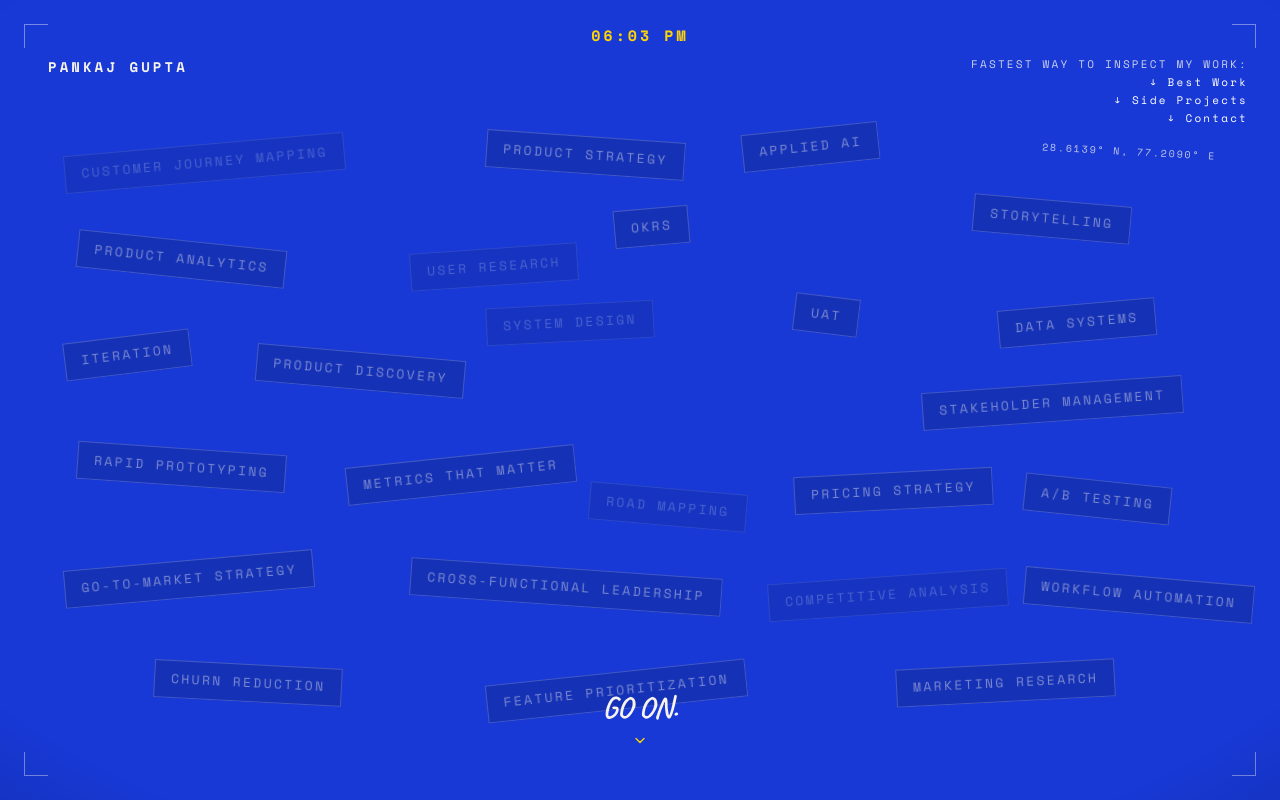
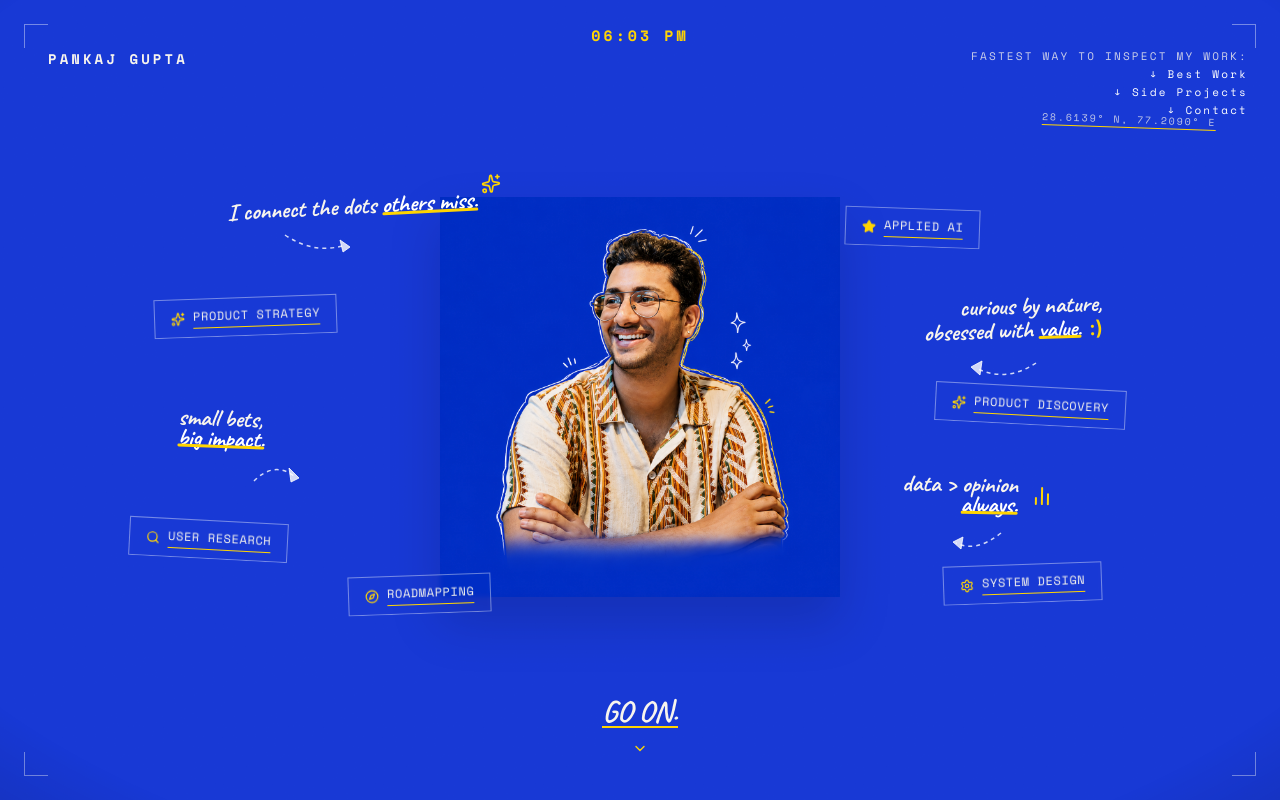
Before and after one commit to onalunchbreak/pankaj-gupta-portfolio, a Next.js app: page / in a window 1280 px wide. Shown: the top 800 px of the page. Built offline with nearby package versions, Linux system fonts and the light colour scheme.

Commit message:
feat(hero): rebuild hero section with cutout photo, handwritten doodle annotations, dashed arrows, and outlined tags

```diff
--- a/src/components/sections/hero.tsx
+++ b/src/components/sections/hero.tsx
@@ -1,50 +1,13 @@
 "use client";
 import { useEffect, useState } from "react";
 import { motion } from "framer-motion";
-import { ChevronDown } from "lucide-react";
+import Image from "next/image";
+import { ChevronDown, Search, Sparkles, Star, Settings, Compass, BarChart2 } from "lucide-react";
 import { usePrefersReducedMotion } from "@/hooks/use-prefers-reduced-motion";
 import { HERO } from "@/lib/data";
 import { getLenis } from "@/lib/lenis-instance";
 
 const EASE = [0.16, 1, 0.3, 1] as const;
-
-// 25 Unique Product Terms with Non-Overlapping Coordinates & Rotations (-8° to +8°)
-const HERO_TAGS = [
-  // Top Row (y: 16% - 28%)
-  { label: "CUSTOMER JOURNEY MAPPING", top: "18%", left: "5%", rotate: -5 },
-  { label: "PRODUCT STRATEGY", top: "17%", left: "38%", rotate: 4 },
-  { label: "APPLIED AI", top: "16%", left: "58%", rotate: -6 },
-  { label: "STORYTELLING", top: "25%", left: "76%", rotate: 5 },
-
-  // Upper-Mid Row (y: 26% - 38%)
-  { label: "PRODUCT ANALYTICS", top: "30%", left: "6%", rotate: 6 },
-  { label: "USER RESEARCH", top: "31%", left: "32%", rotate: -4 },
-  { label: "OKRs", top: "26%", left: "48%", rotate: -5 },
-  { label: "DATA SYSTEMS", top: "38%", left: "78%", rotate: -5 },
-
-  // Center-Mid Row (y: 37% - 50%)
-  { label: "ITERATION", top: "42%", left: "5%", rotate: -7 },
-  { label: "PRODUCT DISCOVERY", top: "44%", left: "20%", rotate: 5 },
-  { label: "SYSTEM DESIGN", top: "38%", left: "38%", rotate: -3 },
-  { label: "UAT", top: "37%", left: "62%", rotate: 7 },
-  { label: "STAKEHOLDER MANAGEMENT", top: "48%", left: "72%", rotate: -4 },
-
-  // Lower-Mid Row (y: 56% - 62%)
-  { label: "RAPID PROTOTYPING", top: "56%", left: "6%", rotate: 4 },
-  { label: "METRICS THAT MATTER", top: "57%", left: "27%", rotate: -6 },
-  { label: "ROAD MAPPING", top: "61%", left: "46%", rotate: 5 },
-  { label: "PRICING STRATEGY", top: "59%", left: "62%", rotate: -3 },
-  { label: "A/B TESTING", top: "60%", left: "80%", rotate: 6 },
-
-  // Bottom Rows (y: 70% - 84%) — Evenly spread out
-  { label: "GO-TO-MARKET STRATEGY", top: "70%", left: "5%", rotate: -5 },
-  { label: "CROSS-FUNCTIONAL LEADERSHIP", top: "71%", left: "32%", rotate: 4 },
-  { label: "COMPETITIVE ANALYSIS", top: "72%", left: "60%", rotate: -4 },
-  { label: "WORKFLOW AUTOMATION", top: "72%", left: "80%", rotate: 5 },
-  { label: "CHURN REDUCTION", top: "83%", left: "12%", rotate: 3 },
-  { label: "FEATURE PRIORITIZATION", top: "84%", left: "38%", rotate: -6 },
-  { label: "MARKETING RESEARCH", top: "83%", left: "70%", rotate: -3 },
-];
 
 function useLiveClock() {
   const [time, setTime] = useState("");
@@ -84,7 +47,7 @@ export default function Hero() {
   return (
     <section
       id="hero"
-      className="env-blue relative flex min-h-screen w-full flex-col justify-between overflow-hidden px-5 py-10 sm:px-8 sm:py-14"
+      className="env-blue relative flex min-h-screen w-full flex-col justify-between overflow-hidden px-5 py-8 sm:px-8 sm:py-12"
     >
       {/* ---- L-shaped corner framing marks ---- */}
       <span aria-hidden className="pointer-events-none absolute left-4 top-4 h-5 w-5 border-l border-t border-white/40 sm:left-6 sm:top-6 sm:h-6 sm:w-6" />
@@ -147,65 +110,250 @@ export default function Hero() {
 
       {/* ---- Coordinates top-right ---- */}
       <motion.span
-        className="pointer-events-none absolute right-6 top-28 rotate-[3deg] select-none font-mono text-[9px] uppercase tracking-[0.18em] text-[#F7F4ED]/75 sm:right-16 sm:top-36 sm:text-[10px] hidden md:block z-20"
+        className="pointer-events-none absolute right-6 top-24 rotate-[2deg] select-none font-mono text-[9px] uppercase tracking-[0.18em] text-[#F7F4ED]/75 sm:right-16 sm:top-28 sm:text-[10px] hidden md:block z-20"
         initial={{ opacity: 0, y: -6 }}
         animate={{ opacity: 1, y: 0 }}
-        transition={{ delay: 1.4, duration: 0.6, ease: EASE }}
+        transition={{ delay: 0.4, duration: 0.6, ease: EASE }}
         aria-hidden
       >
-        28.6139° N, 77.2090° E
+        <span className="border-b border-[#FFD400]">28.6139° N, 77.2090° E</span>
       </motion.span>
 
-      {/* ---- Expanded Word Cloud Layer (Desktop) ---- */}
-      <div className="pointer-events-none absolute inset-0 z-10 overflow-hidden hidden lg:block">
-        {HERO_TAGS.map((tag, i) => (
-          <motion.span
-            key={`scatter-${tag.label}`}
-            className="pulse-tag absolute cursor-default border px-4 py-2 font-mono text-[11px] uppercase tracking-[0.18em] text-[#F7F4ED] bg-[#1738D5]/30 border-white/25 hover:border-[#FFD400] hover:text-[#FFD400] transition-colors select-none pointer-events-auto sm:text-[12px] lg:text-[13px]"
-            style={{
-              top: tag.top,
-              left: tag.left,
-              rotate: tag.rotate,
-              "--rotate": `${tag.rotate}deg`,
-              animationDelay: `${(i % 5) * 0.7}s`,
-              animationDuration: `${4 + (i % 3) * 1.2}s`,
-            } as any}
-            initial={reduced ? { opacity: 1 } : { opacity: 0, scale: 0.85 }}
+      {/* ---- MAIN HERO CANVAS (Center Photo + Annotations + Outlined Tags) ---- */}
+      <div className="relative z-10 my-auto flex w-full flex-1 items-center justify-center py-4">
+
+        {/* ---- Center Cutout Photo of Pankaj Gupta ---- */}
+        <motion.div
+          className="relative z-10 flex flex-col items-center justify-end max-w-[85vw] sm:max-w-[460px] lg:max-w-[520px]"
+          initial={{ opacity: 0, y: 30, scale: 0.95 }}
+          animate={{ opacity: 1, y: 0, scale: 1 }}
+          transition={{ duration: 0.8, ease: EASE }}
+        >
+          <div className="relative w-full h-[50vh] min-h-[380px] max-h-[580px] flex items-end justify-center">
+            <Image
+              src="/pankaj-hero-cutout.png"
+              alt="Pankaj Gupta"
+              width={600}
+              height={750}
+              priority
+              className="h-full w-auto object-contain object-bottom drop-shadow-2xl"
+            />
+          </div>
+        </motion.div>
+
+        {/* ---- DESKTOP ANNOTATIONS & OUTLINED TAGS LAYER ---- */}
+        <div className="pointer-events-none absolute inset-0 z-20 hidden lg:block">
+
+          {/* === TOP-LEFT: Caption 1 + Arrow + Tag 1 (Product Strategy) === */}
+          <motion.div
+            className="absolute top-[14%] left-[16%] flex flex-col items-start gap-1"
+            initial={{ opacity: 0, x: -20 }}
+            animate={{ opacity: 1, x: 0 }}
+            transition={{ delay: 0.3, duration: 0.6 }}
+          >
+            <div className="relative hand-display text-2xl text-[#F7F4ED] -rotate-3">
+              I connect the dots <span className="relative inline-block text-white">others miss.<span className="absolute bottom-0 left-0 w-full h-[3px] bg-[#FFD400] rounded-full" /></span>
+              <Sparkles className="absolute -top-4 -right-6 h-5 w-5 text-[#FFD400]" />
+            </div>
+
+            {/* Dashed arrow pointing to photo */}
+            <div className="mt-1 ml-12">
+              <svg className="w-20 h-10 text-white/80" viewBox="0 0 80 40" fill="none" stroke="currentColor">
+                <path d="M10,10 Q40,30 70,20" strokeDasharray="4 4" strokeWidth="1.5" />
+                <polygon points="65,15 75,22 68,27" fill="currentColor" />
+              </svg>
+            </div>
+          </motion.div>
+
+          <motion.div
+            className="absolute top-[32%] left-[10%] -rotate-2"
+            initial={{ opacity: 0, scale: 0.9 }}
             animate={{ opacity: 1, scale: 1 }}
-            transition={{ delay: 0.2 + i * 0.03, duration: 0.5, ease: EASE }}
+            transition={{ delay: 0.4, duration: 0.6 }}
           >
-            {tag.label}
-          </motion.span>
-        ))}
-      </div>
+            <div className="flex items-center gap-2 rounded-sm border border-white/40 bg-transparent px-4 py-2 font-mono text-[12px] uppercase tracking-wider text-[#F7F4ED] backdrop-blur-[2px]">
+              <Sparkles className="h-3.5 w-3.5 text-[#FFD400]" />
+              <span className="border-b border-[#FFD400] pb-0.5">PRODUCT STRATEGY</span>
+            </div>
+          </motion.div>
 
-      {/* ---- Expanded Word Cloud Layer (Mobile / Tablet Reflow) ---- */}
-      <div className="relative z-10 my-auto flex flex-wrap items-center justify-center gap-3 px-3 py-16 lg:hidden">
-        {HERO_TAGS.map((tag, i) => (
-          <motion.span
-            key={`m-${tag.label}`}
-            className="pulse-tag cursor-default border px-3 py-1.5 font-mono text-[10px] uppercase tracking-[0.15em] text-[#F7F4ED] bg-[#1738D5]/35 border-white/25 hover:border-[#FFD400] hover:text-[#FFD400] transition-colors select-none sm:text-[11px]"
-            style={{
-              rotate: tag.rotate,
-              "--rotate": `${tag.rotate}deg`,
-            } as any}
-            initial={reduced ? { opacity: 1 } : { opacity: 0, scale: 0.9 }}
+          {/* === MID-LEFT: Caption 2 + Arrow + Tag 2 (User Research) + Tag 3 (Roadmapping) === */}
+          <motion.div
+            className="absolute top-[52%] left-[12%] flex flex-col items-start gap-1"
+            initial={{ opacity: 0, x: -20 }}
+            animate={{ opacity: 1, x: 0 }}
+            transition={{ delay: 0.5, duration: 0.6 }}
+          >
+            <div className="hand-display text-2xl text-[#F7F4ED] rotate-2">
+              small bets,<br />
+              <span className="relative inline-block text-white">big impact.<span className="absolute bottom-0 left-0 w-full h-[3px] bg-[#FFD400] rounded-full" /></span>
+            </div>
+
+            {/* Dashed arrow */}
+            <div className="mt-1 ml-16">
+              <svg className="w-16 h-10 text-white/80" viewBox="0 0 60 40" fill="none" stroke="currentColor">
+                <path d="M10,25 Q30,5 50,20" strokeDasharray="4 4" strokeWidth="1.5" />
+                <polygon points="45,12 55,22 47,26" fill="currentColor" />
+              </svg>
+            </div>
+          </motion.div>
+
+          <motion.div
+            className="absolute top-[72%] left-[8%] rotate-3"
+            initial={{ opacity: 0, scale: 0.9 }}
             animate={{ opacity: 1, scale: 1 }}
-            transition={{ delay: 0.1 + i * 0.02, duration: 0.4 }}
+            transition={{ delay: 0.6, duration: 0.6 }}
           >
-            {tag.label}
-          </motion.span>
-        ))}
+            <div className="flex items-center gap-2 rounded-sm border border-white/40 bg-transparent px-4 py-2 font-mono text-[12px] uppercase tracking-wider text-[#F7F4ED] backdrop-blur-[2px]">
+              <Search className="h-3.5 w-3.5 text-[#FFD400]" />
+              <span className="border-b border-[#FFD400] pb-0.5">USER RESEARCH</span>
+            </div>
+          </motion.div>
+
+          <motion.div
+            className="absolute top-[82%] left-[26%] -rotate-2"
+            initial={{ opacity: 0, scale: 0.9 }}
+            animate={{ opacity: 1, scale: 1 }}
+            transition={{ delay: 0.65, duration: 0.6 }}
+          >
+            <div className="flex items-center gap-2 rounded-sm border border-white/40 bg-transparent px-4 py-2 font-mono text-[12px] uppercase tracking-wider text-[#F7F4ED] backdrop-blur-[2px]">
+              <Compass className="h-3.5 w-3.5 text-[#FFD400]" />
+              <span className="border-b border-[#FFD400] pb-0.5">ROADMAPPING</span>
+            </div>
+          </motion.div>
+
+          {/* === TOP-RIGHT: Tag 4 (Applied AI) + Caption 3 (Curious by nature...) === */}
+          <motion.div
+            className="absolute top-[16%] right-[22%] rotate-2"
+            initial={{ opacity: 0, scale: 0.9 }}
+            animate={{ opacity: 1, scale: 1 }}
+            transition={{ delay: 0.45, duration: 0.6 }}
+          >
+            <div className="flex items-center gap-2 rounded-sm border border-white/40 bg-transparent px-4 py-2 font-mono text-[12px] uppercase tracking-wider text-[#F7F4ED] backdrop-blur-[2px]">
+              <Star className="h-3.5 w-3.5 fill-[#FFD400] text-[#FFD400]" />
+              <span className="border-b border-[#FFD400] pb-0.5">APPLIED AI</span>
+            </div>
+          </motion.div>
+
+          <motion.div
+            className="absolute top-[32%] right-[12%] flex flex-col items-end gap-1 text-right"
+            initial={{ opacity: 0, x: 20 }}
+            animate={{ opacity: 1, x: 0 }}
+            transition={{ delay: 0.5, duration: 0.6 }}
+          >
+            <div className="relative hand-display text-2xl text-[#F7F4ED] -rotate-2">
+              curious by nature,<br />
+              obsessed with <span className="relative inline-block text-white">value.<span className="absolute bottom-0 left-0 w-full h-[3px] bg-[#FFD400] rounded-full" /></span>
+              <span className="ml-2 font-sans text-xl text-[#FFD400]">:)</span>
+            </div>
+
+            {/* Dashed arrow pointing left toward head */}
+            <div className="mt-1 mr-14">
+              <svg className="w-20 h-10 text-white/80" viewBox="0 0 80 40" fill="none" stroke="currentColor">
+                <path d="M70,10 Q40,30 10,15" strokeDasharray="4 4" strokeWidth="1.5" />
+                <polygon points="16,8 5,14 14,22" fill="currentColor" />
+              </svg>
+            </div>
+          </motion.div>
+
+          {/* === MID-RIGHT: Tag 5 (Product Discovery) + Caption 4 (Data > opinion...) + Tag 6 (System Design) === */}
+          <motion.div
+            className="absolute top-[48%] right-[10%] rotate-3"
+            initial={{ opacity: 0, scale: 0.9 }}
+            animate={{ opacity: 1, scale: 1 }}
+            transition={{ delay: 0.55, duration: 0.6 }}
+          >
+            <div className="flex items-center gap-2 rounded-sm border border-white/40 bg-transparent px-4 py-2 font-mono text-[12px] uppercase tracking-wider text-[#F7F4ED] backdrop-blur-[2px]">
+              <Sparkles className="h-3.5 w-3.5 text-[#FFD400]" />
+              <span className="border-b border-[#FFD400] pb-0.5">PRODUCT DISCOVERY</span>
+            </div>
+          </motion.div>
+
+          <motion.div
+            className="absolute top-[64%] right-[16%] flex flex-col items-end gap-1 text-right"
+            initial={{ opacity: 0, x: 20 }}
+            animate={{ opacity: 1, x: 0 }}
+            transition={{ delay: 0.6, duration: 0.6 }}
+          >
+            <div className="flex items-center gap-2 hand-display text-2xl text-[#F7F4ED] rotate-1">
+              <span>
+                data &gt; opinion<br />
+                <span className="relative inline-block text-white">always.<span className="absolute bottom-0 left-0 w-full h-[3px] bg-[#FFD400] rounded-full" /></span>
+              </span>
+              <BarChart2 className="h-6 w-6 text-[#FFD400] ml-1" />
+            </div>
+
+            {/* Dashed arrow pointing left */}
+            <div className="mt-1 mr-10">
+              <svg className="w-16 h-10 text-white/80" viewBox="0 0 60 40" fill="none" stroke="currentColor">
+                <path d="M50,10 Q25,30 5,20" strokeDasharray="4 4" strokeWidth="1.5" />
+                <polygon points="12,14 2,19 10,26" fill="currentColor" />
+              </svg>
+            </div>
+          </motion.div>
+
+          <motion.div
+            className="absolute top-[80%] right-[12%] -rotate-2"
+            initial={{ opacity: 0, scale: 0.9 }}
+            animate={{ opacity: 1, scale: 1 }}
+            transition={{ delay: 0.7, duration: 0.6 }}
+          >
+            <div className="flex items-center gap-2 rounded-sm border border-white/40 bg-transparent px-4 py-2 font-mono text-[12px] uppercase tracking-wider text-[#F7F4ED] backdrop-blur-[2px]">
+              <Settings className="h-3.5 w-3.5 text-[#FFD400]" />
+              <span className="border-b border-[#FFD400] pb-0.5">SYSTEM DESIGN</span>
+            </div>
+          </motion.div>
+
+        </div>
+
+        {/* ---- MOBILE / TABLET REFLOW (Single column / compact grid) ---- */}
+        <div className="relative z-20 mt-6 flex flex-col items-center gap-4 text-center lg:hidden px-4">
+          <div className="hand-display text-xl text-[#F7F4ED]">
+            I connect the dots <span className="border-b-2 border-[#FFD400]">others miss.</span>
+          </div>
+          <div className="hand-display text-xl text-[#F7F4ED]">
+            curious by nature, obsessed with <span className="border-b-2 border-[#FFD400]">value. :)</span>
+          </div>
+
+          {/* Outlined Tags Grid */}
+          <div className="flex flex-wrap items-center justify-center gap-2.5 mt-2">
+            <span className="flex items-center gap-1.5 rounded-sm border border-white/40 px-3 py-1 font-mono text-[10px] uppercase text-white">
+              <Sparkles className="h-3 w-3 text-[#FFD400]" />
+              <span className="border-b border-[#FFD400]">PRODUCT STRATEGY</span>
+            </span>
+            <span className="flex items-center gap-1.5 rounded-sm border border-white/40 px-3 py-1 font-mono text-[10px] uppercase text-white">
+              <Star className="h-3 w-3 text-[#FFD400] fill-[#FFD400]" />
+              <span className="border-b border-[#FFD400]">APPLIED AI</span>
+            </span>
+            <span className="flex items-center gap-1.5 rounded-sm border border-white/40 px-3 py-1 font-mono text-[10px] uppercase text-white">
+              <Search className="h-3 w-3 text-[#FFD400]" />
+              <span className="border-b border-[#FFD400]">USER RESEARCH</span>
+            </span>
+            <span className="flex items-center gap-1.5 rounded-sm border border-white/40 px-3 py-1 font-mono text-[10px] uppercase text-white">
+              <Sparkles className="h-3 w-3 text-[#FFD400]" />
+              <span className="border-b border-[#FFD400]">PRODUCT DISCOVERY</span>
+            </span>
+            <span className="flex items-center gap-1.5 rounded-sm border border-white/40 px-3 py-1 font-mono text-[10px] uppercase text-white">
+              <Compass className="h-3 w-3 text-[#FFD400]" />
+              <span className="border-b border-[#FFD400]">ROADMAPPING</span>
+            </span>
+            <span className="flex items-center gap-1.5 rounded-sm border border-white/40 px-3 py-1 font-mono text-[10px] uppercase text-white">
+              <Settings className="h-3 w-3 text-[#FFD400]" />
+              <span className="border-b border-[#FFD400]">SYSTEM DESIGN</span>
+            </span>
+          </div>
+        </div>
+
       </div>
 
       {/* ---- Scroll cue ---- */}
       <motion.div
-        className="pointer-events-none relative z-20 mt-auto flex flex-col items-center gap-2 pt-6 sm:pt-8"
+        className="pointer-events-none relative z-20 mt-auto flex flex-col items-center gap-2 pt-4 sm:pt-6"
         initial={{ opacity: 0 }}
         animate={{ opacity: 1 }}
         transition={{ delay: 0.8, duration: 0.6 }}
       >
-        <span className="hand-display text-2xl text-[#F7F4ED] sm:text-3xl">
+        <span className="hand-display text-2xl text-[#F7F4ED] sm:text-3xl border-b-2 border-[#FFD400] pb-0.5">
           {HERO.scrollCta}
         </span>
         <motion.div
```
Also changed, not shown: public/pankaj-hero-cutout.png (added).
